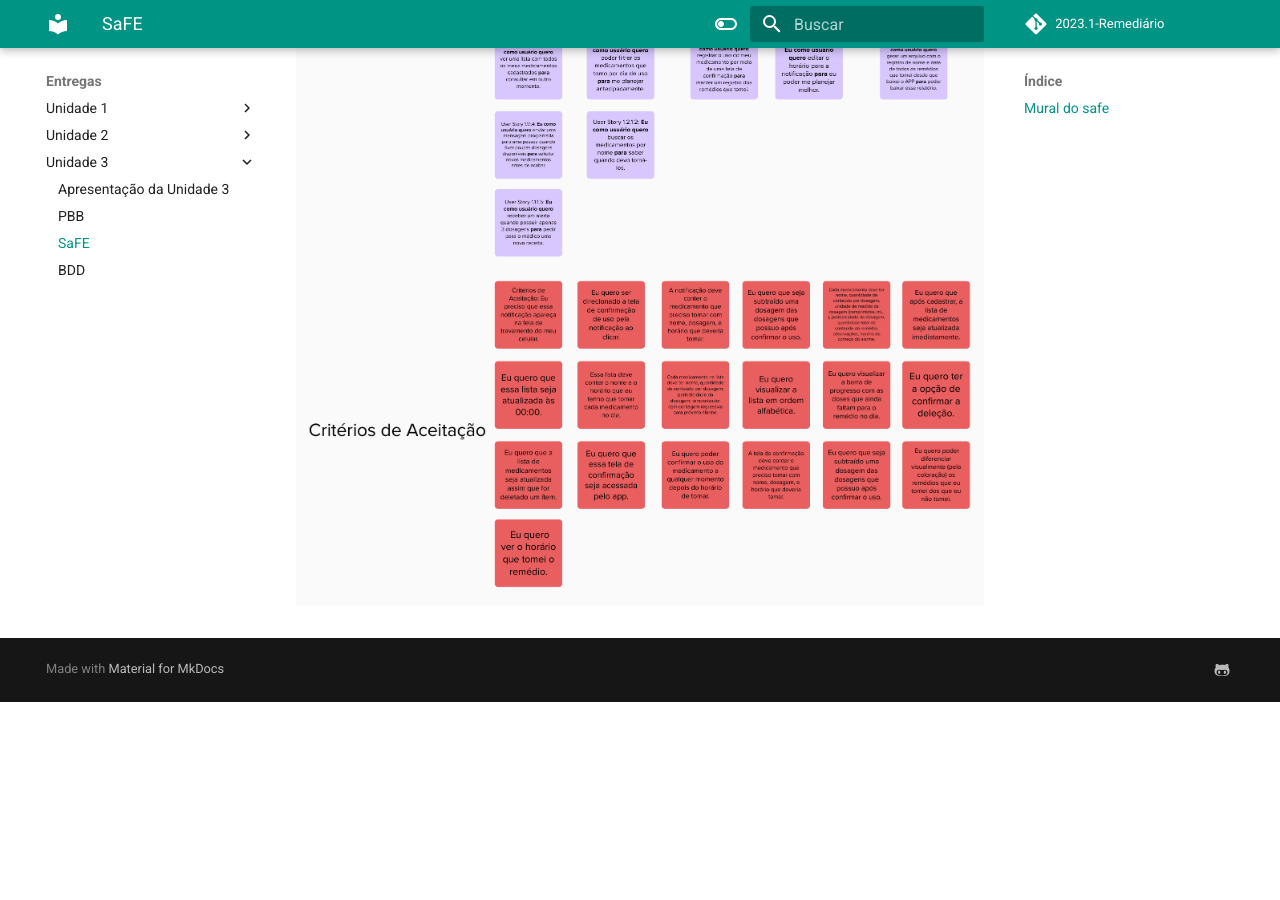
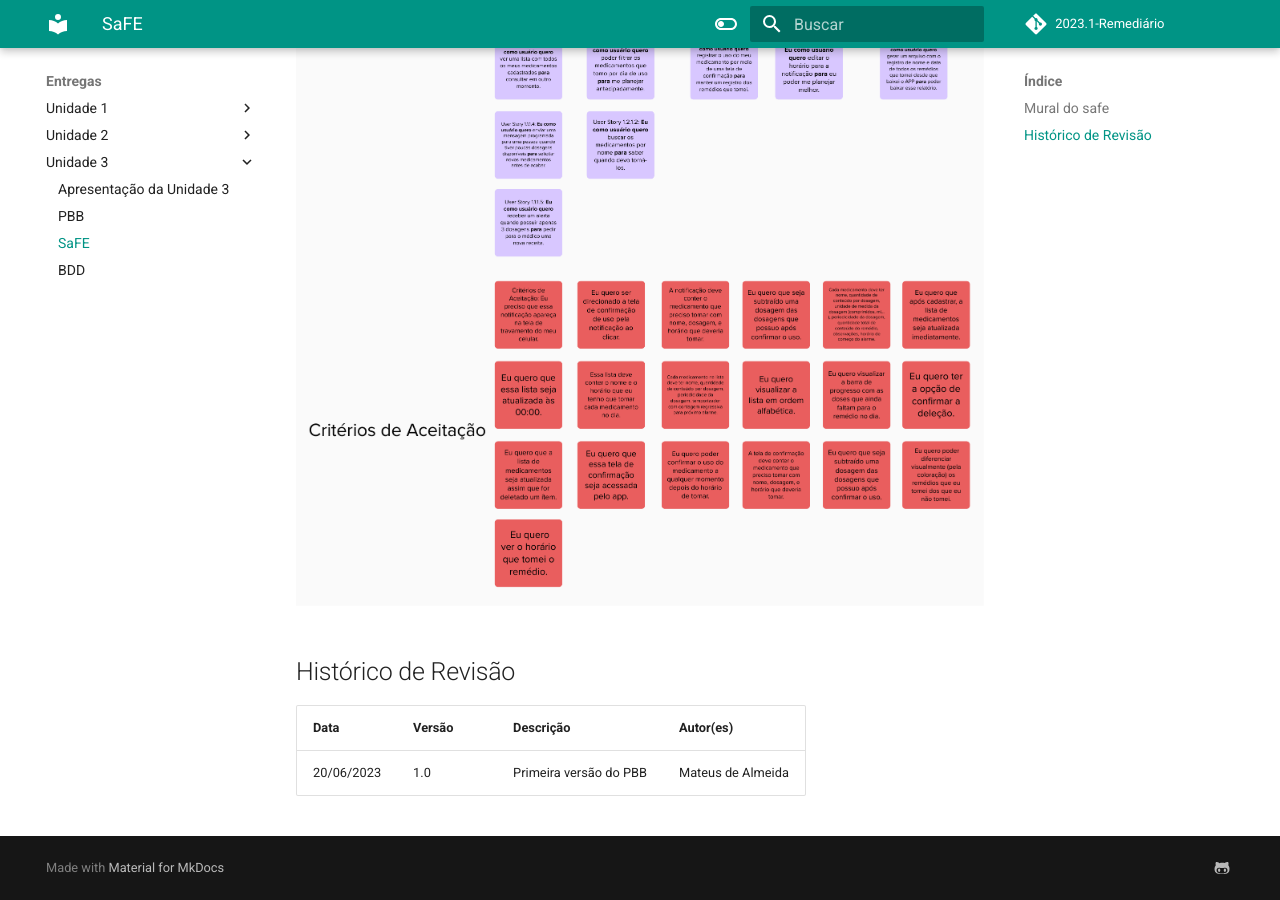
Before and after one commit to mdsreq-fga-unb/2023.1-Remediario, an MkDocs documentation site: the page built from docs/entregas/unidade3/SaFE.md, in a window 1280 px wide and 900 px high, scrolled down 931 px. Built offline with MkDocs 1.6.1 and Material for MkDocs 9.7.7, drawn with Linux system fonts in a browser that asks for light colours; comment, search, counter and statistics services are not loaded; before the commit the page ends 1633 px from its top, so only the background shows below that.

Commit message:
Update SaFE.md

```diff
--- a/docs/entregas/unidade3/SaFE.md
+++ b/docs/entregas/unidade3/SaFE.md
@@ -1,2 +1,7 @@
 ## Mural do safe
 ![Safe Scrum](assets/../../../assets/Mural_Remediario.png)
+
+## Histórico de Revisão
+| Data | Versão | Descrição | Autor(es) |
+|------|--------|-----------|-----------|
+| 20/06/2023 | 1.0 | Primeira versão do PBB | Mateus de Almeida |
```
